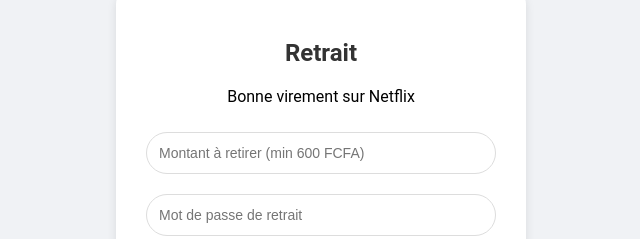
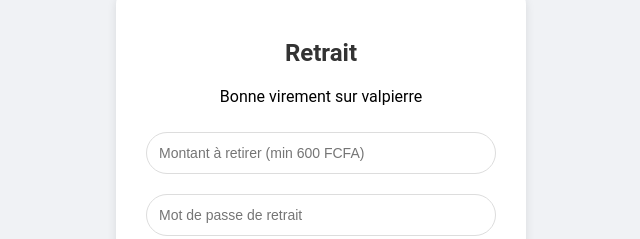
Before and after one commit to Volvo-volvoo/https-Netflix-.com-index-user-register-invite_code-765697, a plain HTML site: page lien-retrait.html in a window 1280 px wide. Shown: the part 125-364 px from the top of the page, 319-959 px from the left. Drawn offline with Linux system fonts and the light colour scheme.

Commit message:
Update lien-retrait.html

```diff
--- a/lien-retrait.html
+++ b/lien-retrait.html
@@ -73,7 +73,7 @@
 
 <div class="container">
     <h2>Retrait</h2>
-    <p>Bonne virement sur Netflix</p>
+    <p>Bonne virement sur valpierre</p>
     <form id="withdrawalForm">
         <input type="number" id="amount" name="amount" placeholder="Montant à retirer (min 600 FCFA)" required>
         <input type="password" id="withdrawalPassword" name="withdrawalPassword" placeholder="Mot de passe de retrait" required>
```
